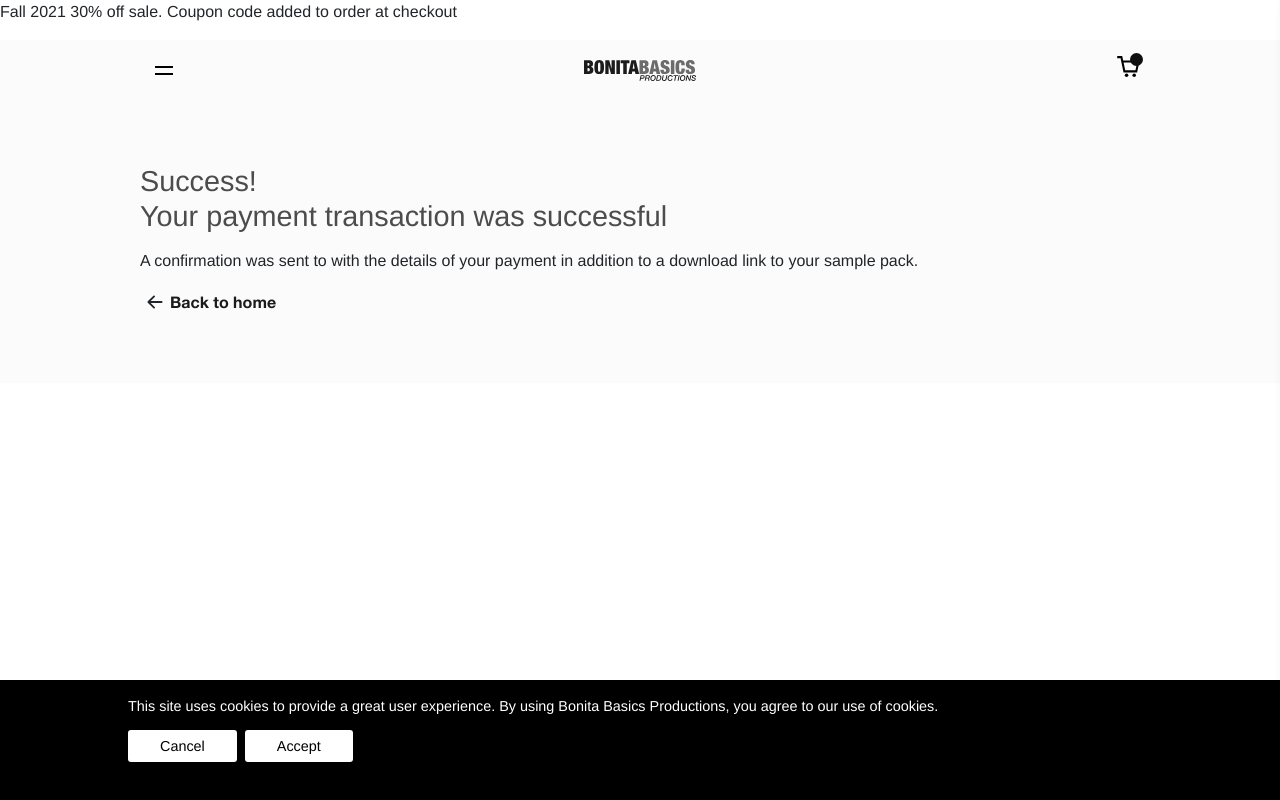
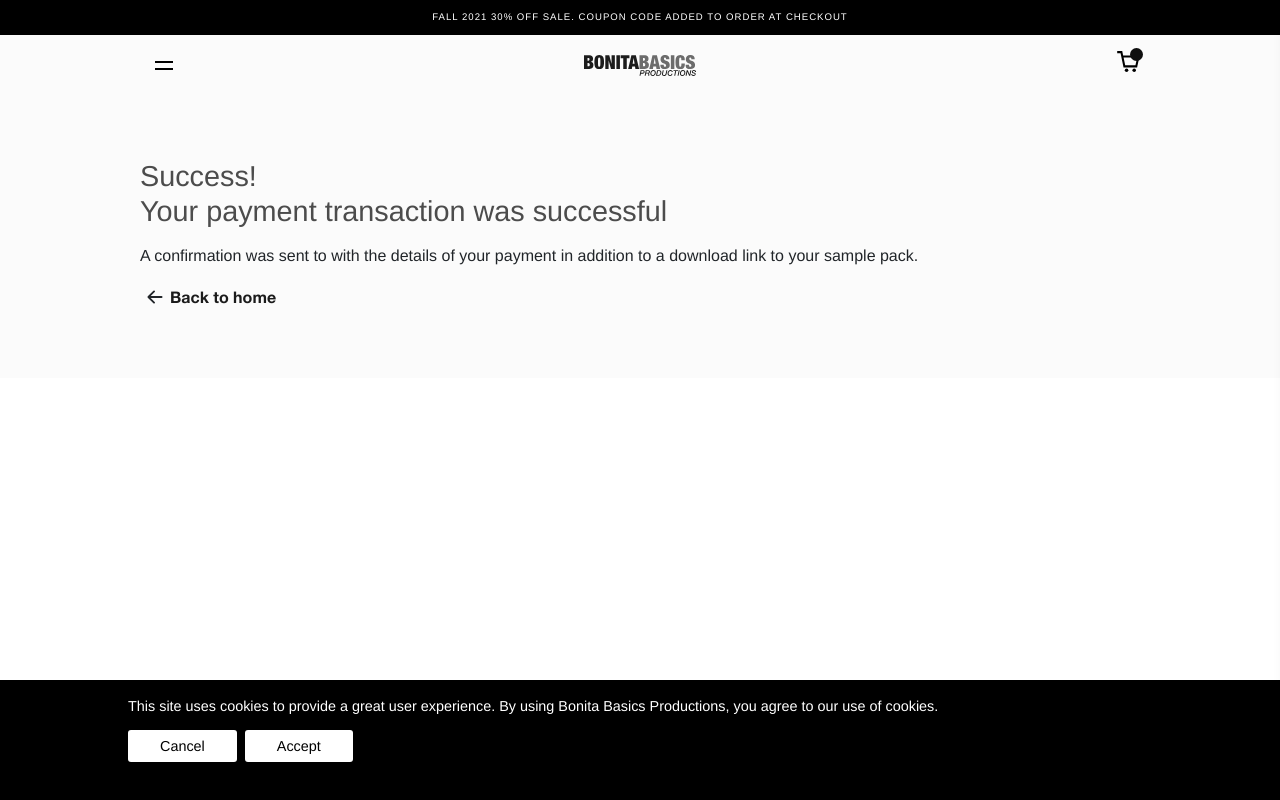
Before and after one commit to mrstevedev/bbpmusiclibrary, a Next.js app: page /confirm in a window 1280 px wide. Built offline with nearby package versions, Linux system fonts and the light colour scheme.

Commit message:
Added NotificationBar styles

```diff
--- a/styles/NotificationsBar.module.scss
+++ b/styles/NotificationsBar.module.scss
@@ -0,0 +1,19 @@
+.NotificationsBar {
+  width: 100%;
+  height: 35px;
+  background: rgba(0, 0, 0, 1);
+  display: flex;
+  justify-content: center;
+  align-items: center;
+  z-index: 2;
+  position: relative;
+
+  .NotificationsBar__text {
+    margin: 0;
+    color: #fff;
+    font-size: 0.6rem;
+    letter-spacing: 1px;
+    font-weight: 100;
+    text-transform: uppercase;
+  }
+}
```
